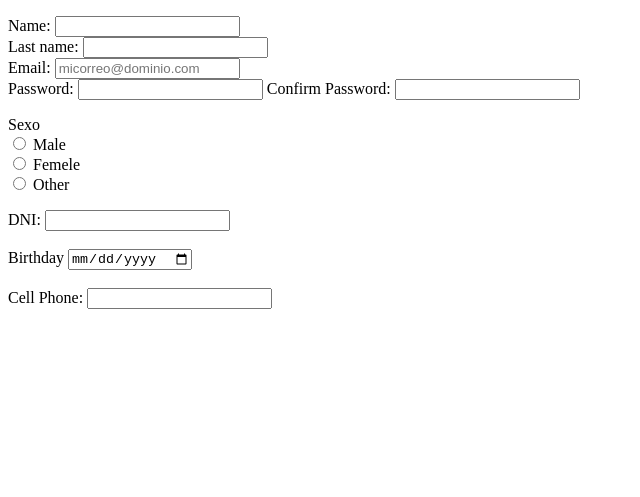
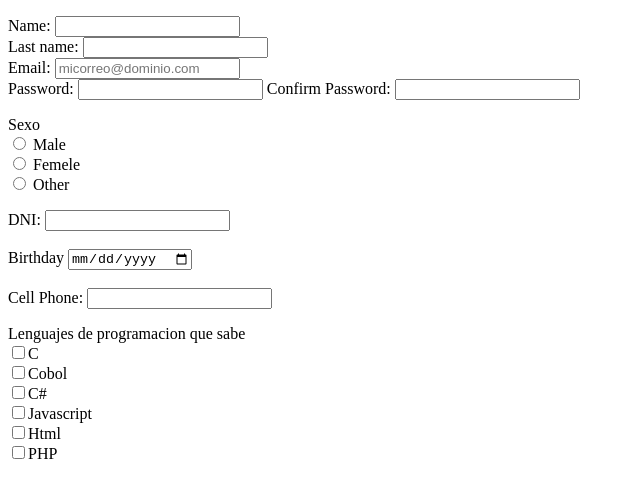
Before and after one commit to fepe15/FormularioRegistro, a plain HTML site: page index.html in a window 1280 px wide. Shown: the part 91-588 px from the top of the page, without its empty margins (0-640 px from the left). Drawn offline with Linux system fonts and the light colour scheme.

Commit message:
tipo checkbox

```diff
--- a/index.html
+++ b/index.html
@@ -24,6 +24,7 @@
 </form>
 
 <form >
+
 	Sexo <br>
   	<input type="radio" name="gender" value="male"> Male<br>
   	<input type="radio" name="gender" value="female"> Femele<br>
@@ -41,5 +42,17 @@
 	<input type="number" id="cell phone" name="cel phone">
 </form>
 
+<form>
+	Lenguajes de programacion que sabe <br>
+
+	<input type="checkbox" name="lenguaje" value="C">C<br>
+	<input type="checkbox" name="lenguaje" value="Cobol">Cobol<br>
+	<input type="checkbox" name="lenguaje" value="C#">C#<br>
+	<input type="checkbox" name="lenguaje" value="javascript">Javascript<br>
+	<input type="checkbox" name="lenguaje" value="html">Html<br>
+	<input type="checkbox" name="lenguaje" value="PHP">PHP<br>
+
+</form>
+
 </body>
 </html>
```
